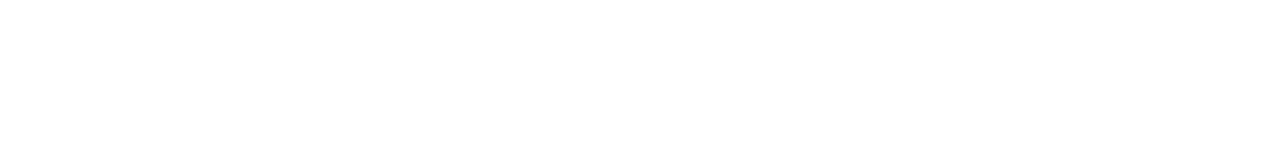
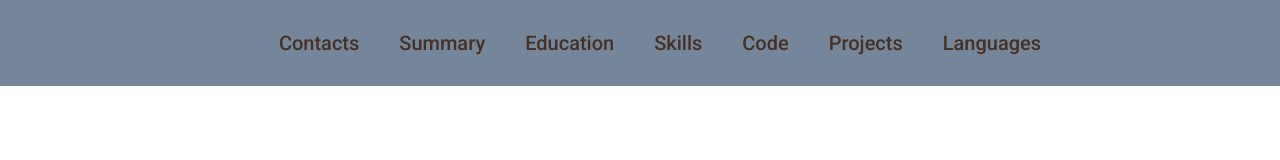
Before and after one commit to DenisKhaliullin/rsschool-cv, a plain HTML site: page index.html in a window 1280 px wide. Drawn offline with Linux system fonts and the light colour scheme.

Commit message:
feat: add header

```diff
--- a/index.html
+++ b/index.html
@@ -4,10 +4,32 @@
     <meta charset="UTF-8">
     <meta http-equiv="X-UA-Compatible" content="IE=edge">
     <meta name="viewport" content="width=device-width, initial-scale=1.0">
+    <link rel="preconnect" href="https://fonts.gstatic.com">
+    <link href="https://fonts.googleapis.com/css2?family=Roboto:wght@100;300;500;700&display=swap" rel="stylesheet">
     <link rel="stylesheet" href="style.css">
     <title>CV</title>
 </head>
 <body>
-
+    <header class="header">
+        <div class="container">
+            <div class="nav">
+                <ul class="nav__list">
+                    <li class="nav__item"><a href="#contacts" class="nav__link">Contacts</a></li>
+                    <li class="nav__item"><a href="#summary" class="nav__link">Summary</a></li>
+                    <li class="nav__item"><a href="#education" class="nav__link">Education</a></li>
+                    <li class="nav__item"><a href="#skills" class="nav__link">Skills</a></li>
+                    <li class="nav__item"><a href="#code" class="nav__link">Code</a></li>
+                    <li class="nav__item"><a href="#projects" class="nav__link">Projects</a></li>
+                    <li class="nav__item"><a href="#languages" class="nav__link">Languages</a></li>
+                </ul>
+            </div>
+        </div>
+    </header>
+    <main class="main">
+        <div class="container"></div>
+    </main>
+    <footer class="footer">
+        <div class="container"></div>
+    </footer>
 </body>
 </html>
--- a/style.css
+++ b/style.css
@@ -1 +1,78 @@
-/*style for cv*/
+:root {
+    --main-color: #3f4652;
+    --second-color: #ebece0;
+    --title-color: #3f4652;
+}
+
+* {
+    box-sizing: border-box;
+}
+html {
+    scroll-behavior: smooth;
+}
+
+body {
+    display: flex;
+    flex-direction: column;
+    justify-content: space-between;
+    min-height: 100vh;
+    margin: 0;
+    padding: 0;
+    font-family: 'Roboto', sans-serif;
+    font-size: 18px;
+    font-weight: 400;
+    line-height: 1.5;
+    color: #444440;
+}
+.container {
+    max-width: 1440px;
+    margin: 0 auto;
+}
+
+.header {
+    background-color: #75869b;
+}
+
+.nav__list {
+    display: flex;
+    justify-content: center;
+    align-items: center;
+    list-style: none;
+}
+
+.nav__link {
+    position: relative;
+    text-decoration: none;
+    padding: 0 20px;
+    font-size: 20px;
+    line-height: 50px;
+    color: #473125;
+}
+
+.nav__link::after {
+    content: "";
+    position: absolute;
+    height: 2px;
+    left:15px;
+    bottom: -5px;
+    background-color: #fff;
+    width: calc(100% - 30px);
+    opacity: 0;
+    transition: all, 0.5s;
+}
+
+.nav__link:hover::after {
+    opacity: 1;
+    animation-name: slide;
+    animation-duration: 1s;
+    animation-fill-mode: forwards;
+}
+
+@keyframes slide{
+    from {
+        width: 0;
+      }
+      to {
+        width: calc(100% - 30px);
+      }
+}
```
